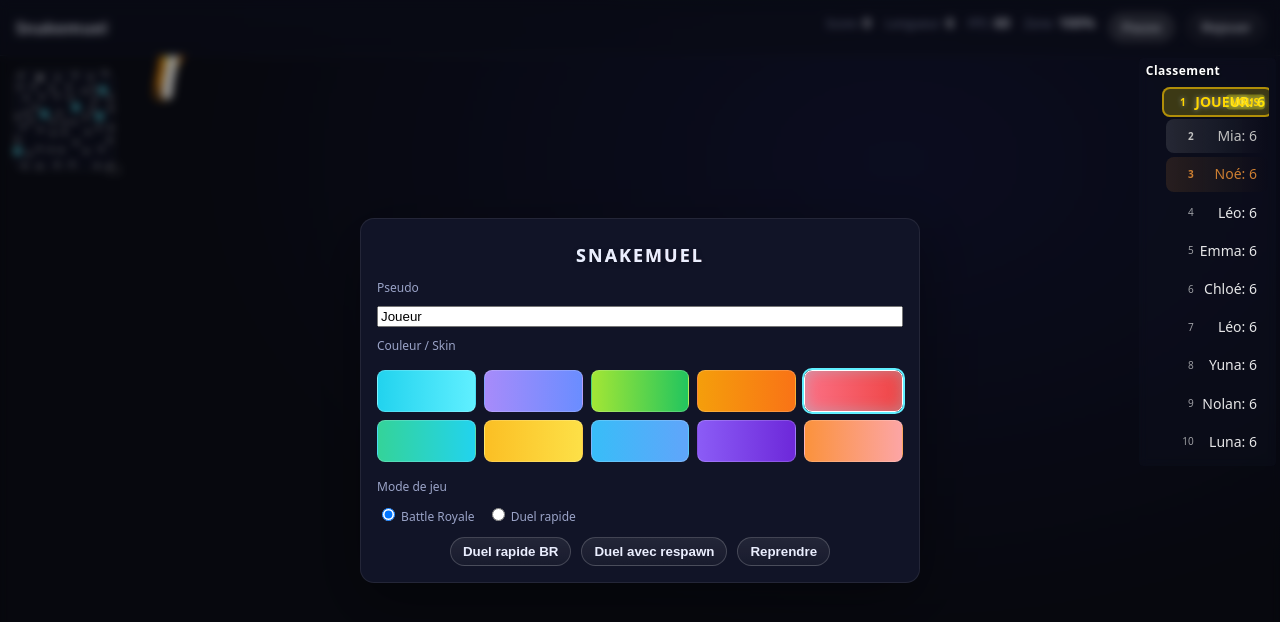
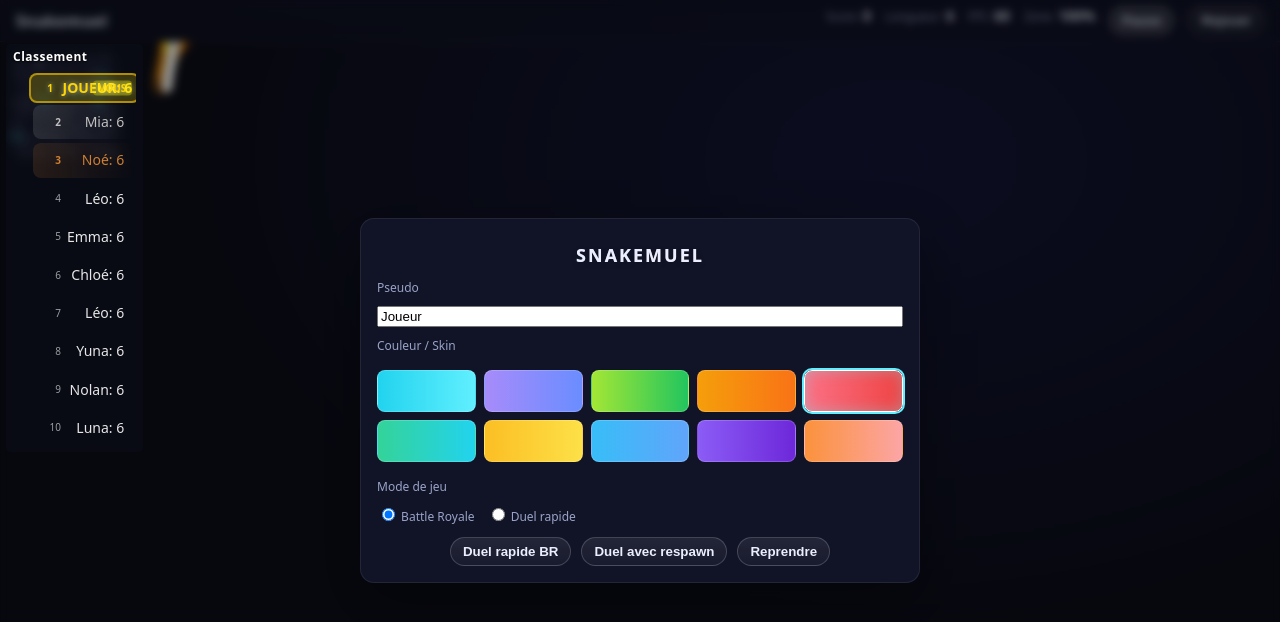
Before and after one commit to Floo75/Snakemuel, a plain HTML site: page index.html in a window 1280 px wide. Drawn offline with Linux system fonts and the light colour scheme.

Commit message:
Layout: move leaderboard to left globally; topbar uses safe-area top; fix heights; reduce leaderboard width

```diff
--- a/styles.css
+++ b/styles.css
@@ -24,7 +24,7 @@ body {
 #app {
   display: grid;
   grid-template-columns: 1fr; /* remove right reserved column globally */
-  grid-template-rows: 56px 1fr; /* footer removed */
+  grid-template-rows: auto 1fr; /* topbar auto height to include safe-area */
   grid-template-areas:
     "topbar"
     "game";
@@ -36,7 +36,7 @@ body {
   display: flex;
   align-items: center;
   justify-content: space-between;
-  padding: 0 calc(16px + env(safe-area-inset-right)) 0 calc(16px + env(safe-area-inset-left));
+  padding: calc(6px + env(safe-area-inset-top)) calc(16px + env(safe-area-inset-right)) 6px calc(16px + env(safe-area-inset-left));
   background: linear-gradient(180deg, rgba(17,20,39,.9), rgba(17,20,39,.65));
   backdrop-filter: blur(6px);
   border-bottom: 1px solid rgba(255,255,255,.06);
@@ -92,7 +92,8 @@ body {
 .in-game-leaderboard {
   position: absolute;
   top: 2px;
-  right: calc(4px + env(safe-area-inset-right));
+  left: calc(6px + env(safe-area-inset-left));
+  right: auto;
   background: rgba(17, 20, 39, 0.3);
   backdrop-filter: blur(5px);
   border-radius: 4px;
```
